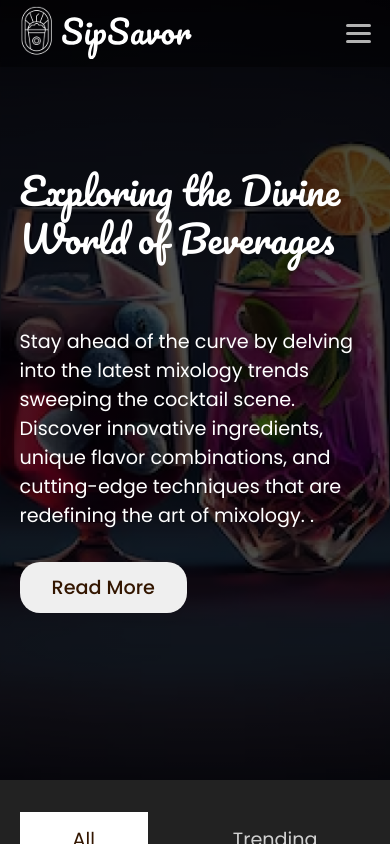
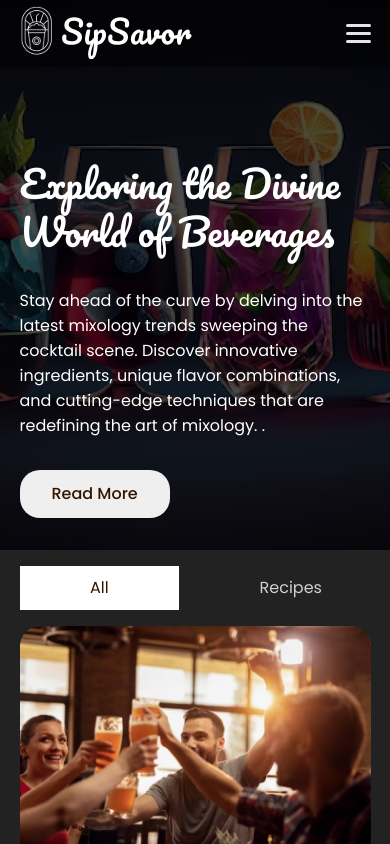
Before and after one commit to Prosperedafe/sip, a React (Vite) app: page /blog in a window 390 px wide. Shown: the top 844 px of the page. Built offline with nearby package versions, Linux system fonts and the light colour scheme.

Commit message:
adjusted ui

```diff
--- a/src/App.tsx
+++ b/src/App.tsx
@@ -7,6 +7,7 @@ import HomePage from './pages/Homepage/HomePage';
 import SavedItems from './pages/account/saved';
 import EditAccount from './pages/account/edit';
 import FruitRecipe from './pages/fruitRecipe/recipe';
+import ScrollToTop from './components/ScrollToTop';
 import AccountOrders from './pages/account/orders';
 import AccountOverview from './pages/account/overview';
 import { Footer } from './components/Footer';
@@ -14,10 +15,11 @@ import { Navbar } from './components/Navbar';
 import { BrowserRouter, Route, Routes } from 'react-router-dom';
 
 function App() {
-  const checkStorage = JSON.parse(localStorage.getItem("fruit__un-iD") as string);
   return (
     <BrowserRouter>
       <Navbar />
+      <ScrollToTop />
+      <main>
         <Routes>
           <Route path='/' element={<HomePage />} />
           <Route path='/blog' element={<Blog />} />
@@ -30,8 +32,9 @@ function App() {
           <Route path='/account/management' element={<SignUp />} />
           <Route path='/account/saved-items' element={<SavedItems />} />
           <Route path='/account/edit-profile/:id' element={<EditAccount />} />
-        {checkStorage !== null ? <Route path='blog/recipe/:fruit' element={<FruitRecipe />} /> : null}
+          <Route path='blog/recipe/:fruit' element={<FruitRecipe />} />
         </Routes>
+      </main>
       <Footer />
     </BrowserRouter>
   )
--- /dev/null
+++ b/src/components/ScrollToTop.ts
@@ -0,0 +1,10 @@
+import { useLayoutEffect } from "react";
+import { useLocation } from "react-router";
+
+export default function ScrollToTop() {
+  const { pathname } = useLocation();
+  useLayoutEffect(() => {
+    window.scrollTo(0, 0);
+  }, [pathname]);
+  return null;
+}
--- a/src/styles/components/blog.scss
+++ b/src/styles/components/blog.scss
@@ -1,9 +1,14 @@
 .blog__hero__section {
-    padding: 4rem $p-fluid;
-    min-height: 780px;
+    padding: 10rem $p-fluid $big $p-fluid;
+    min-height: 500px;
     display: flex;
     align-items: center;
     color: $light100;
+
+    @media(min-width: 800px) {
+        padding: 4rem $p-fluid;
+        min-height: 780px;
+    }
 
     >div {
         max-width: 660px;
@@ -19,6 +24,11 @@
             font-size: 1.2rem;
             font-family: $poppins;
             margin-top: 4rem;
+
+            @media(max-width: 600px) {
+                font-size: $base;
+                margin-top: $big;
+            }
         }
 
         button {
@@ -31,6 +41,10 @@
             padding: $tiny $big;
             display: block;
             margin-top: $big;
+
+            @media(max-width: 600px) {
+                font-size: $base;
+            }
         }
     }
 }
@@ -43,6 +57,10 @@
     color: $brown100;
     column-gap: 3rem;
     row-gap: $big;
+
+    @media(max-width: 800px) {
+        padding-top: $base;
+    }
 
     &__post {
         flex-grow: 1;
@@ -131,6 +149,12 @@
     margin: $big auto 0 auto;
     flex-wrap: wrap;
 
+    @media(max-width: 600px) {
+        display: grid;
+        grid-template-columns: 1fr 1fr;
+        margin-top: $base;
+    }
+
     button {
         display: block;
         flex-grow: 1;
@@ -140,6 +164,19 @@
         padding: .8rem $md;
         border: none;
         background: transparent;
+
+        @media(max-width: 800px) {
+            padding: .6rem 1.5rem;
+            font-size: $base;
+        }
+
+        @media(max-width: 600px) {
+
+            &:nth-child(2),
+            &:nth-child(3) {
+                display: none;
+            }
+        }
     }
 
     .active {
@@ -151,6 +188,10 @@
 #blog__post__recipes {
     padding: $big 0 0 0;
     color: $brown100;
+
+    @media(max-width: 800px) {
+        padding-top: $base;
+    }
 
     >section {
         padding: $big $p-fluid;
--- a/src/styles/components/navbar.scss
+++ b/src/styles/components/navbar.scss
@@ -97,7 +97,7 @@
                 display: block;
                 width: 25px;
                 height: 3px;
-                background: hsla(26, 0%, 70%, 1);
+                background: hsla(26, 0%, 90%, 1);
                 border-radius: 10px;
 
                 &:nth-child(2) {
```
Lines whose indentation alone changed are shown as unchanged.
